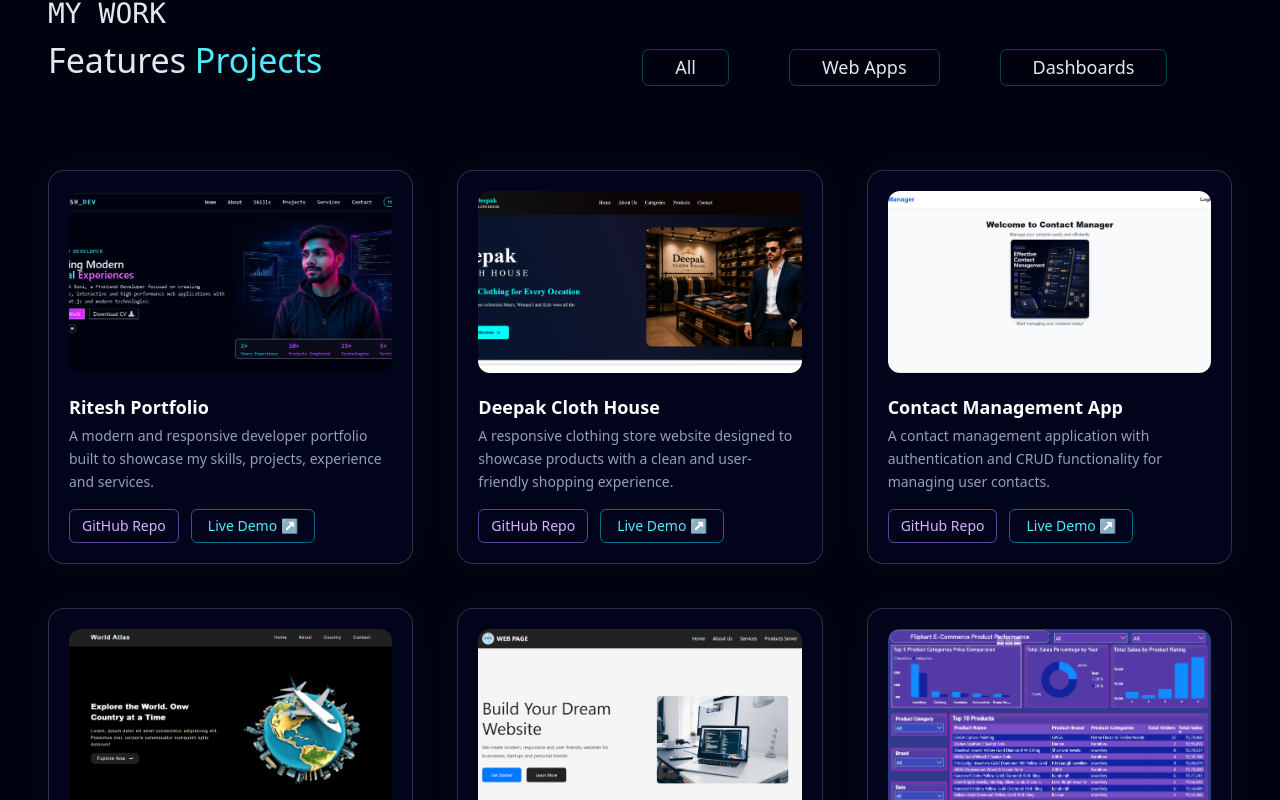
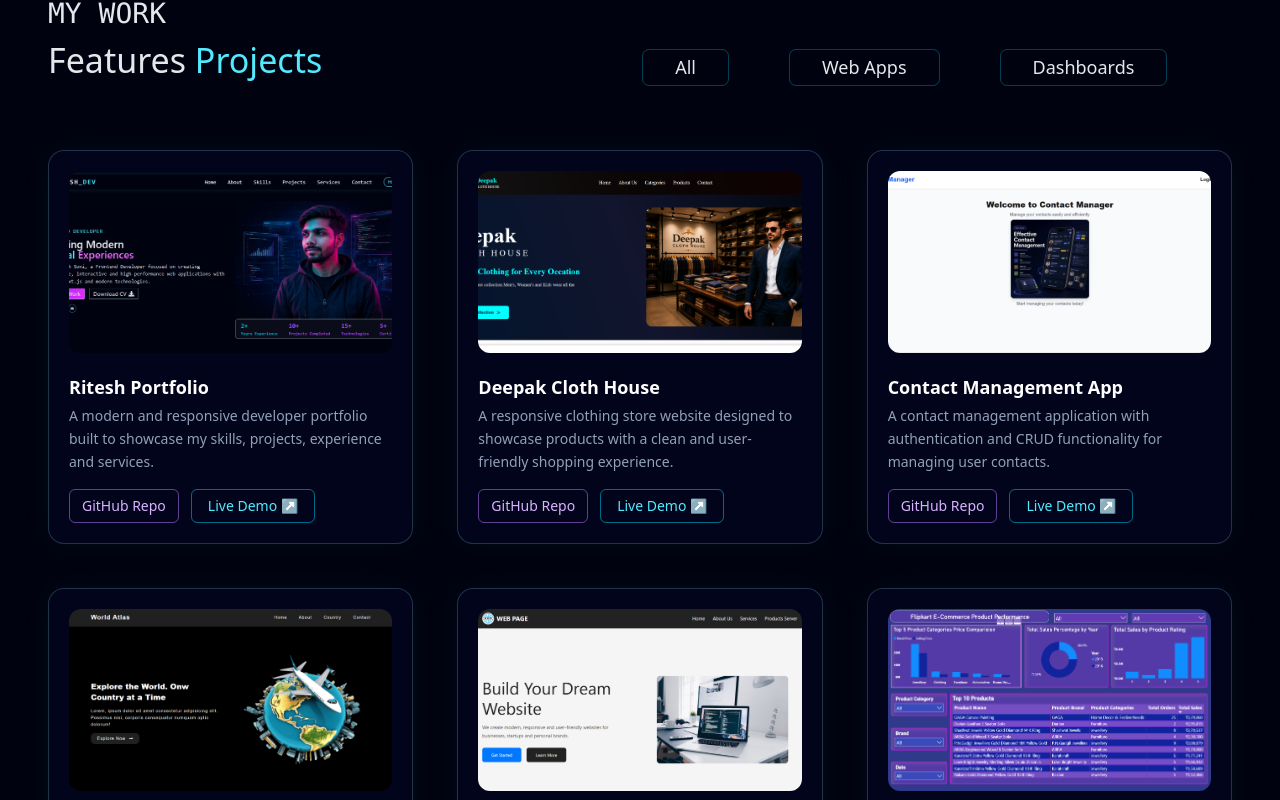
Before and after one commit to riteshsoni-8957/ritesh_dev-portfolio, a Next.js app: page / in a window 1280 px wide. Shown: the part 1540-2340 px from the top of the page. Built offline with nearby package versions, Linux system fonts and the light colour scheme.

Commit message:
modified project section

```diff
--- a/src/components/Projects.jsx
+++ b/src/components/Projects.jsx
@@ -22,7 +22,7 @@ function Projects() {
             </div>
         </div>
 
-        <div className='w-full px-4 min-[471px]:px-8 min-[571px]:px-12 min-[671px]:px-0 py-10 grid grid-cols-1 min-[671px]:grid-cols-2 lg:grid-cols-3 gap-9 xl:gap-11'>
+        <div className='w-full px-4 min-[471px]:px-8 min-[571px]:px-12 min-[671px]:px-0 py-0 lg:py-5 grid grid-cols-1 min-[671px]:grid-cols-2 lg:grid-cols-3 gap-9 xl:gap-11'>
             {
                 projectsData.map((project) => {
                     return (
```
